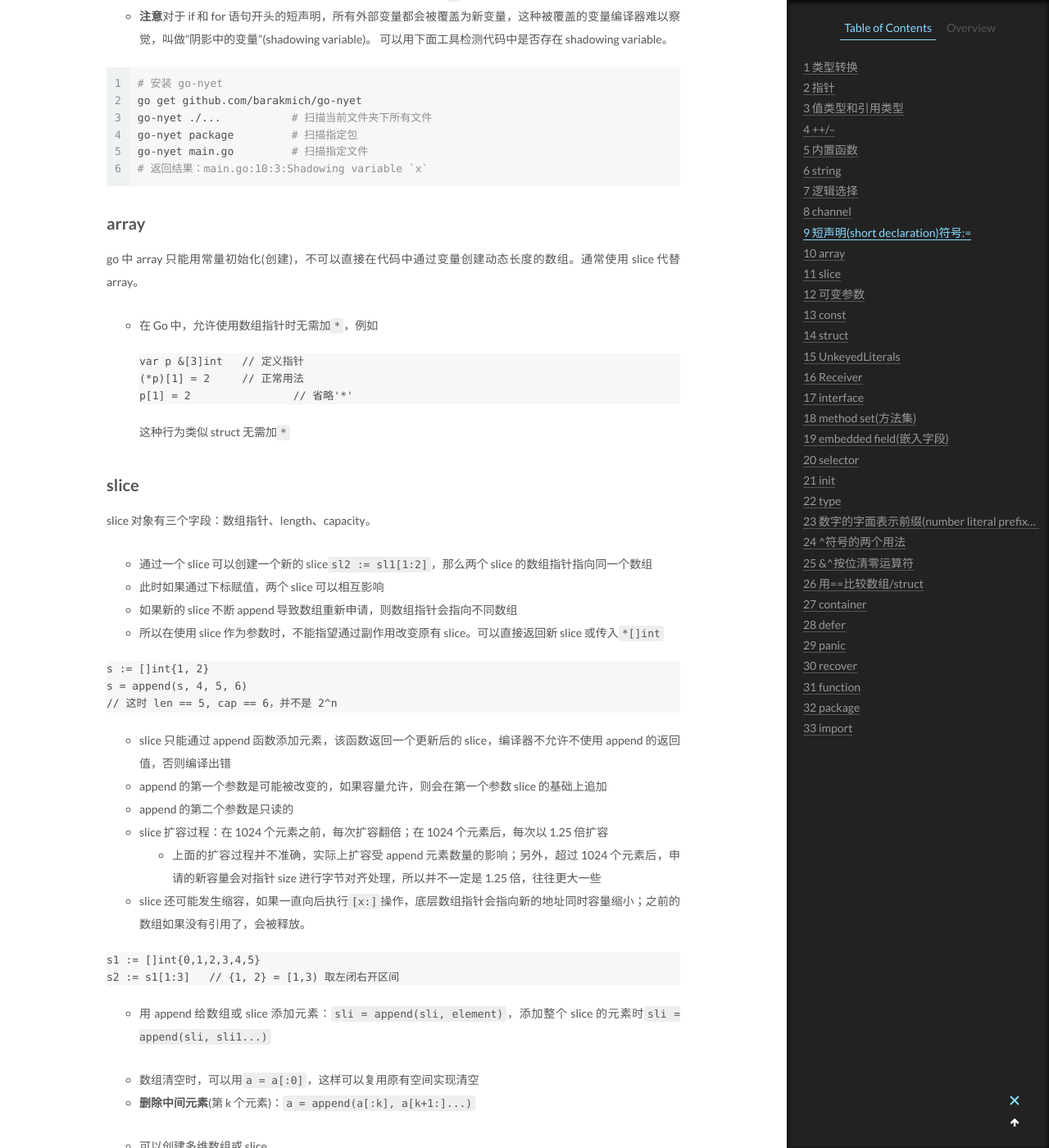
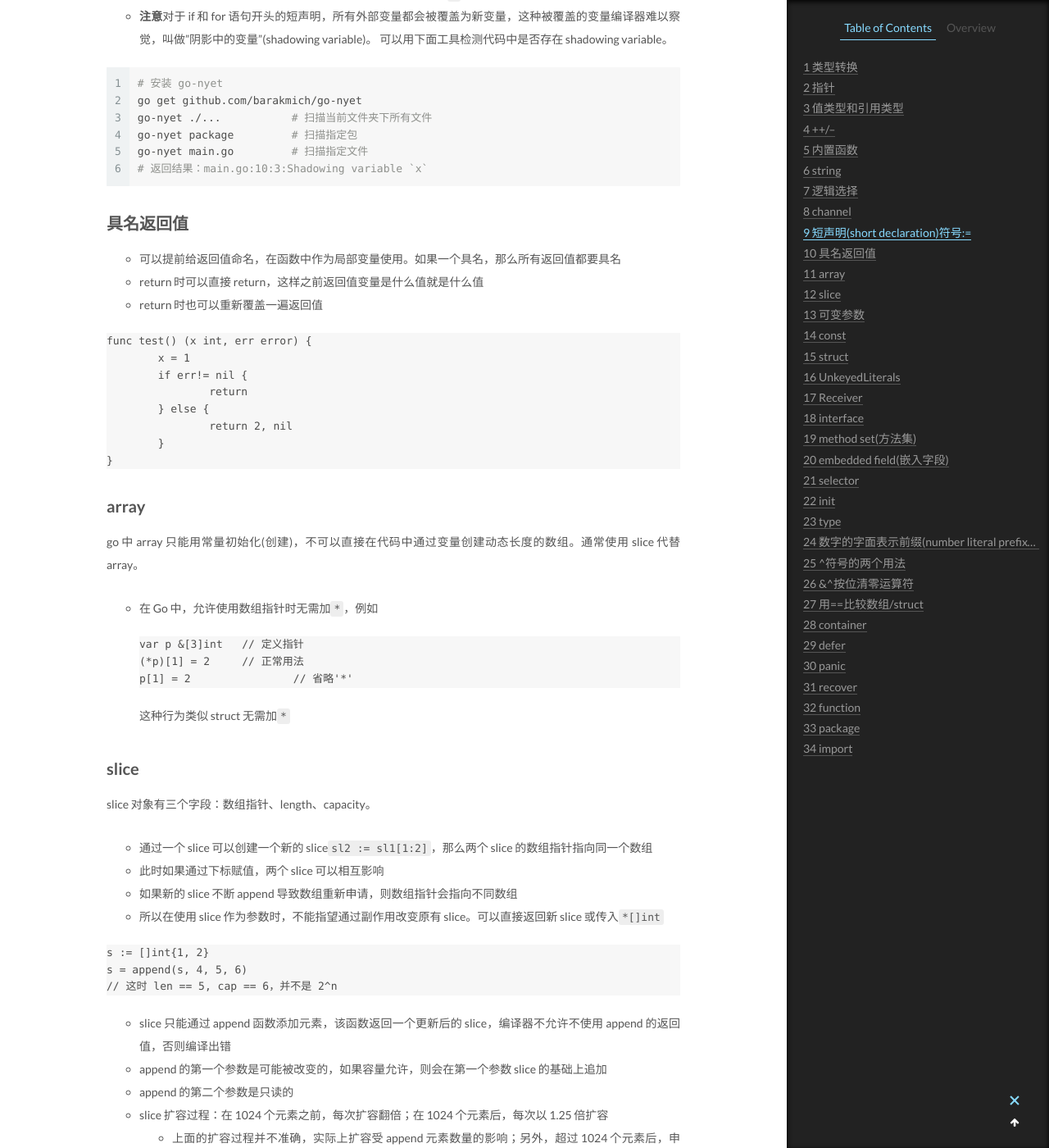
Before and after one commit to CodeHunter2006/CodeHunter2006.github.io, a Jekyll site: the page built from _posts/2018-11-28-Go_Syntax.md, in a window 1280 px wide and 1400 px high, scrolled down 7755 px. Shown: the whole window at 82% size. Built offline with Jekyll 4.4.1, drawn with Linux system fonts in a browser that asks for light colours.

Commit message:
doc: add contents

````diff
--- a/_posts/2018-11-28-Go_Syntax.md
+++ b/_posts/2018-11-28-Go_Syntax.md
@@ -321,6 +321,23 @@ go-nyet ./...		# 扫描当前文件夹下所有文件
 go-nyet package		# 扫描指定包
 go-nyet main.go		# 扫描指定文件
 # 返回结果：main.go:10:3:Shadowing variable `x`
+```
+
+## 具名返回值
+
+- 可以提前给返回值命名，在函数中作为局部变量使用。如果一个具名，那么所有返回值都要具名
+- return 时可以直接 return，这样之前返回值变量是什么值就是什么值
+- return 时也可以重新覆盖一遍返回值
+
+```Go
+func test() (x int, err error) {
+	x = 1
+	if err!= nil {
+		return
+	} else {
+		return 2, nil
+	}
+}
 ```
 
 ## array
````
Also changed, not shown: _posts/2019-04-07-Go_Code_Standards.md (+9 -0 lines), _posts/2019-12-28-Go_Package.md (+2 -0 lines), _posts/2022-08-13-Go_generics.md (+24 -0 lines).
